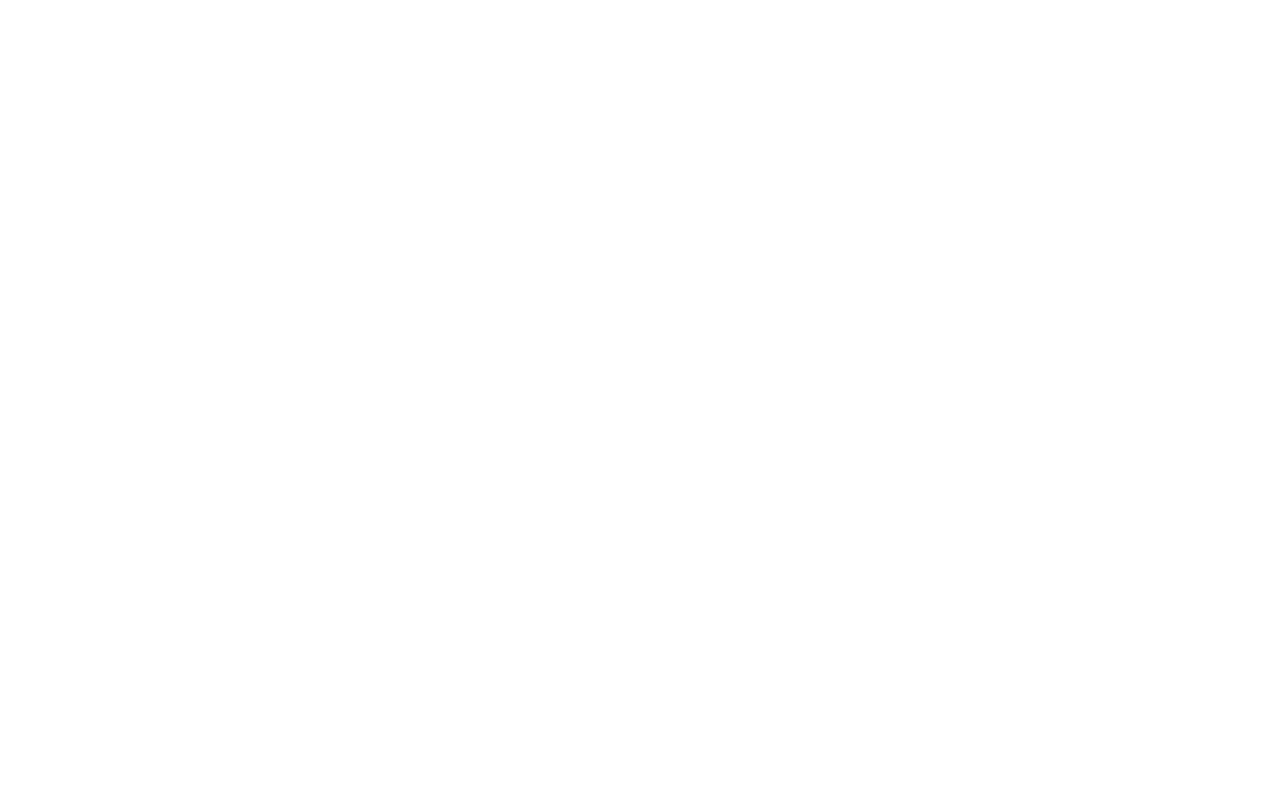
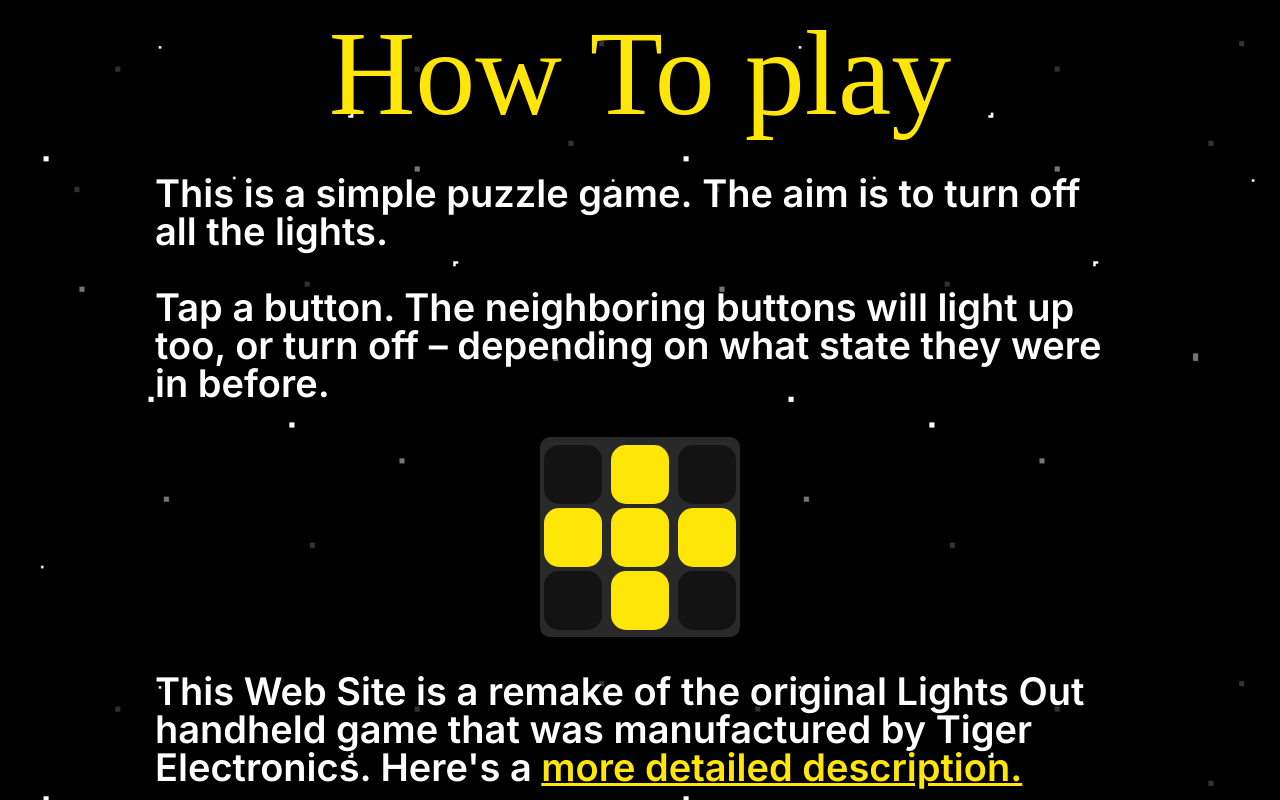
Before and after one commit to weydsonlino/led-logico, a SvelteKit app: page /howToPlay in a window 1280 px wide. Built offline with nearby package versions, Linux system fonts and the light colour scheme; a web font is replaced by a local one.

Commit message:
feat:create page how to play

```diff
--- a/src/routes/howToPlay/+page.svelte
+++ b/src/routes/howToPlay/+page.svelte
@@ -0,0 +1,29 @@
+<script lang="ts">
+    import'../../style/reset.css'
+    import'../../style/globals.css'
+</script>
+
+<body>
+    <h3 class="tittle">How To play</h3>
+    <div class="container-htp">
+        <p class="text">
+         This is a simple puzzle game. The aim is to turn off all the lights.<br /><br />
+
+        Tap a button. The neighboring buttons will light up too, or turn off – depending on what state they were in before.
+        </p>
+    </div>
+    <div class="box">
+        <button class="rectangle1"></button>
+        <button class="rectangle2"></button>
+        <button class="rectangle3"></button>
+        <button class="rectangle4"></button>
+        <button class="rectangle5"></button>
+        <button class="rectangle6"></button>
+        <button class="rectangle7"></button>
+        <button class="rectangle8"></button>
+        <button class="rectangle9"></button>
+    </div>
+    <p class="text">
+        This Web Site is a remake of the original Lights Out handheld game that was manufactured by Tiger Electronics. Here's a <a class="link" href="https://en.wikipedia.org/wiki/Lights_Out_(game)"target="_blank">more detailed description.</a>
+    </p>
+</body>
--- a/src/style/globals.css
+++ b/src/style/globals.css
@@ -112,3 +112,99 @@
 	font-size: 24px;
 	font-family: var(--font-text)
 }
+.container-htp{
+	margin-top: 40px;
+	margin-bottom: 35px;
+
+}
+.box{
+    margin-bottom: 35px;
+	background-color: var(--gray);
+	width: 200px;
+	height: 200px;
+	display: flex;
+	flex-direction: column;
+	border-radius: 10px;
+	flex-wrap: wrap;
+	align-items: center;
+	justify-content: center;
+
+}
+
+.rectangle1{
+	margin: 2px;
+	background-color: var(--black);
+	width: 58px;
+	height: 59px;
+	border-radius: 15px;
+	border: none;
+}
+.rectangle2{
+	margin: 2px;
+	background-color:var(--yellow);
+	width: 58px;
+	height: 59px;
+	border-radius: 15px;
+	border: none;
+
+}
+.rectangle3{
+	margin: 2px;
+	background-color: var(--black);
+	width: 58px;
+	height: 59px;
+	border-radius: 15px;
+	border: none;
+}
+.rectangle4{
+	margin: 2px;
+	background-color: var(--yellow);
+	width: 58px;
+	height: 59px;
+	border-radius: 15px;
+	border: none;
+}
+.rectangle5{
+	margin: 2px;
+	background-color: var(--yellow);
+	width: 58px;
+	height: 59px;
+	border-radius: 15px;
+	border: none;
+	cursor: pointer;
+}
+.rectangle6{
+	margin: 2px;
+	background-color: var(--yellow);
+	width: 58px;
+	height: 59px;
+	border-radius: 15px;
+	border: none;
+}
+.rectangle7{
+	margin: 2px;
+	background-color: var(--black);
+	width: 58px;
+	height: 59px;
+	border-radius: 15px;
+	border: none;
+}
+.rectangle8{
+	margin: 2px;
+	background-color: var(--yellow);
+	width: 58px;
+	height: 59px;
+	border-radius: 15px;
+	border: none;
+}
+.rectangle9{
+	margin: 2px;
+	background-color: var(--black);
+	width: 58px;
+	height: 59px;
+	border-radius: 15px;
+	border: none;
+}
+.link{
+	color: var(--tittle-color);
+}
```
